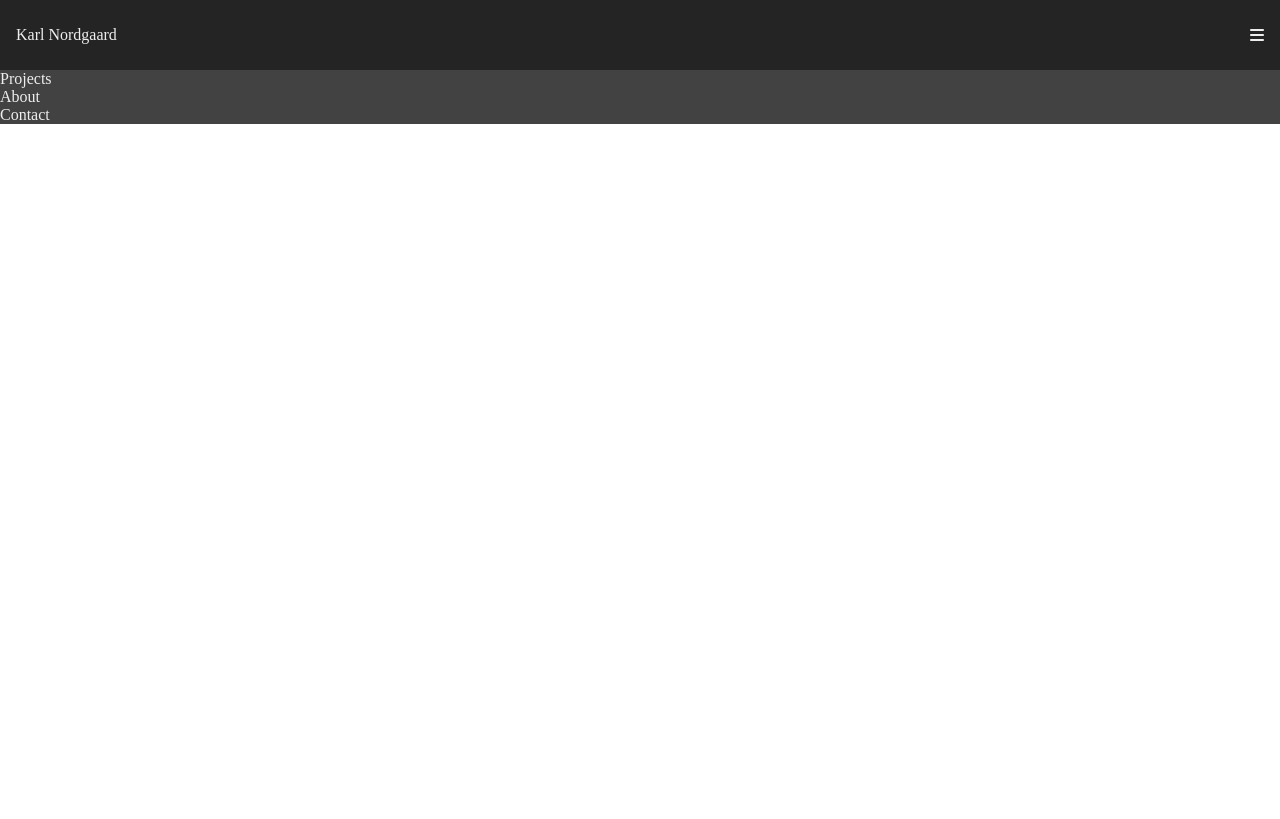
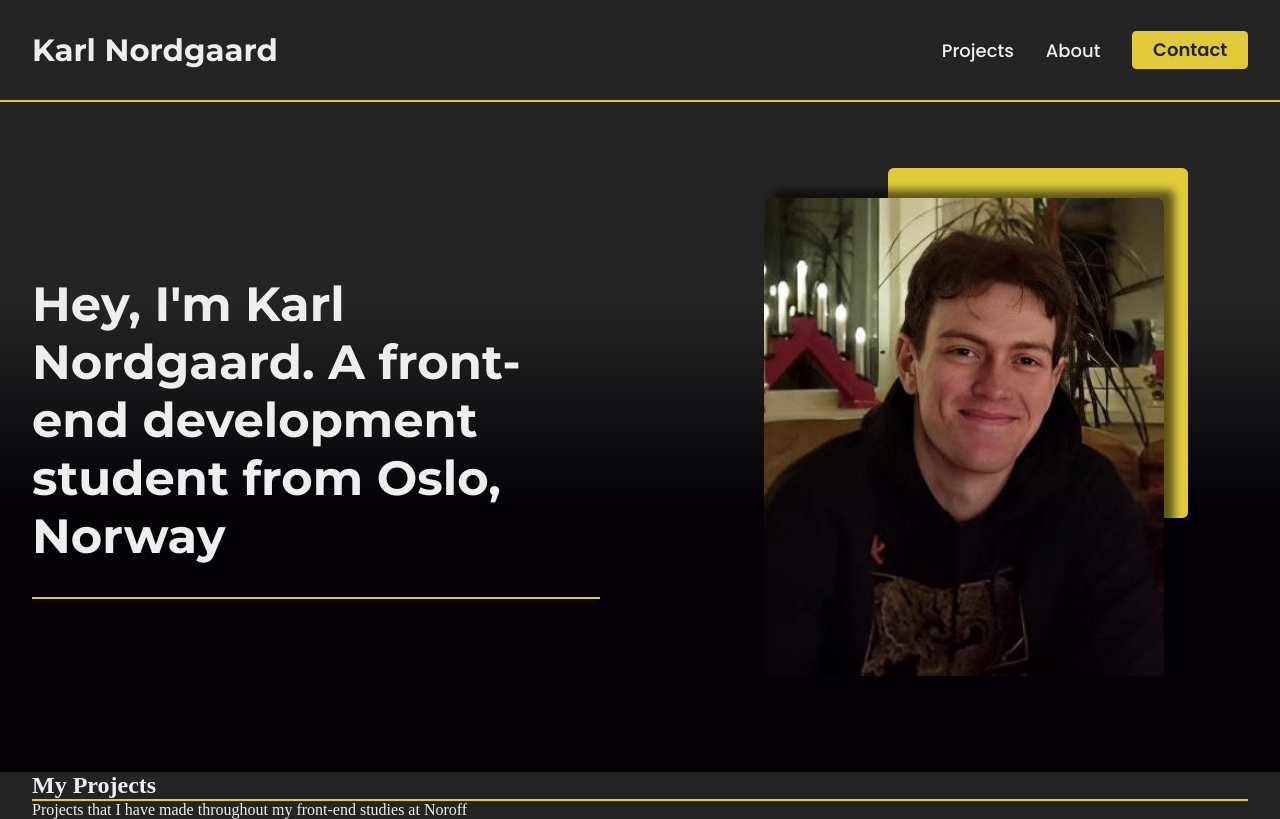
Before and after one commit to karlpnord/Portfolio-1-KPN, a plain HTML site: page index.html in a window 1280 px wide. Drawn offline with Linux system fonts and the light colour scheme.

Commit message:
header finished and responsive. hero finished and responsive. added more utility classes and a responsive container class

```diff
--- a/css/style.css
+++ b/css/style.css
@@ -10,7 +10,7 @@
 
 img {
    display: block;
-   max-width: 100%;
+   width: 100%;
 }
 
 a {
@@ -23,27 +23,254 @@ body {
 }
 
 /** Utility Classes **/
+.container {
+   width: 100%;
+   margin-left: auto;
+   margin-right: auto;
+   padding-left: 2em;
+   padding-right: 2em;
+}
+
 .flex {
    display: flex;
+}
+
+.column {
+   flex-direction: column;
+}
+
+.align-items__center {
    align-items: center;
 }
 
-.container {
-   padding: 0 1em;
+.justify-content__center {
+   justify-content: center;
+}
+
+.vertical-line {
+   border: 1px solid var(--clr-secondary);
 }
 
 /** Header and Navigation **/
 header {
-   width: 100%;
    background-color: var(--clr-primary);
+   border-bottom: 2px solid var(--clr-secondary);
+}
+
+.header-container {
+   height: 70px;
    justify-content: space-between;
-   height: 70px;
+}
+
+.header-logo {
+   font-family: var(--ff-heading);
+   font-weight: var(--fw-bold);
+   font-size: 1.5em;
+}
+
+header i {
+   font-size: 1.5em;
 }
 
 nav ul {
    position: absolute;
-   top: 70px;
+   z-index: 99999;
    left: 0;
+   top: 72px;
+   visibility: hidden;
+   opacity: 0;
    background-color: var(--clr-menu);
    width: 100%;
+   text-align: center;
+   transition: 300ms ease;
 }
+
+nav ul.show-nav {
+   visibility: visible;
+   opacity: 1;
+}
+
+nav ul li {
+   padding: 1.5em 0;
+   border-bottom: 1px solid #686868;
+}
+
+nav ul li a {
+   font-family: var(--ff-nav-items);
+   font-weight: var(--fw-medium);
+}
+
+.header-logo,
+nav ul li a,
+header i {
+   cursor: pointer;
+   transition: 300ms ease;
+}
+
+.header-logo:hover,
+nav ul li a:hover,
+header i:hover {
+   color: var(--secondary-hover);
+}
+
+/** Hero Section **/
+.hero-wrapper {
+   background: rgb(36,36,36);
+   background: linear-gradient(180deg, rgba(36,36,36,1) 30%, rgba(4,2,7,1) 60%);
+}
+
+.hero-section {
+   padding-block: 4em;
+   gap: 5em;
+}
+
+.hero-section h1 {
+   font-family: var(--ff-heading);
+   font-weight: var(--fw-bold);
+   font-size: 2.125em;
+}
+
+.hero-heading {
+   gap: 2em;
+}
+
+.hero-section img {
+   width: 80%;
+   max-width: 400px;
+   position: relative;
+   z-index: 1;
+   border-radius: 0.35em;
+   margin: 0 auto;
+   box-shadow: 10px -8px 9px 0px rgba(0,0,0,0.58);
+}
+
+.hero-image {
+   position: relative;
+   margin: 0 auto;
+}
+
+.image-background {
+   position: absolute;
+   background: var(--clr-secondary);
+   width: 200px;
+   height: 275px;
+   border-radius: 0.35em;
+   z-index: 0;
+   right: 10px;
+   top: -30px;
+}
+
+/** Projects section **/
+.projects-wrapper {
+   background: var(--clr-primary);
+}
+
+/** Responsive Design **/
+@media (min-width: 768px) {
+   /** Header and Navigation **/
+   .header-container {
+      height: 100px;
+   }
+
+   #menu-icon {
+      display: none;
+   }
+
+   nav ul {
+      position: static;
+      visibility: visible;
+      opacity: 1;
+      display: flex;
+      gap: 2em;
+      background-color: var(--clr-primary);
+   }
+
+   nav ul li {
+      border-bottom: none;
+   }
+
+   .nav-contact {
+      background-color: var(--clr-secondary);
+      color: var(--clr-primary);
+      font-weight: var(--fw-sbold);
+      padding: 0.35em 1.15em;
+      border-radius: 0.25em;
+   }
+
+   .nav-contact:hover {
+      background-color: var(--secondary-hover);
+      color: #3D3D3D;
+   }
+
+   nav ul li a {
+      font-size: 1.125em;
+   }
+
+   .header-logo {
+      font-size: 1.925em;
+   }
+
+   /** Hero Section **/
+   .hero-section {
+      flex-direction: row;
+      padding-block: 6em;
+      align-items: center;
+   }
+
+   .hero-heading,
+   .hero-image {
+      flex: 1;
+   }
+}
+
+/** Container Responsiveness **/
+@media (min-width: 475px) {
+   .container {
+      max-width: 475px;
+   }
+}
+
+@media (min-width: 640px) {
+   .container {
+      max-width: 640px;
+   }
+}
+
+@media (min-width: 768px) {
+   .container {
+      max-width: 768px;
+   }
+}
+
+@media (min-width: 1024px) {
+   .container {
+      max-width: 1024px;
+   }
+
+   .hero-heading h1 {
+      font-size: 3em;
+   }
+}
+
+@media (min-width: 1280px) {
+   .container {
+      max-width: 1280px;
+   }
+
+   .image-background {
+      width: 300px;
+      height: 350px;
+      right: 60px;
+      top: -30px;
+   }
+}
+
+@media (min-width: 1536px) {
+   .container {
+      max-width: 1536px;
+   }
+
+   .image-background {
+      right: 120px;
+   }
+}
--- a/css/variables.css
+++ b/css/variables.css
@@ -1,8 +1,12 @@
+@import url('https://fonts.googleapis.com/css2?family=Montserrat:wght@400;500;600;700&display=swap');
 
+@import url('https://fonts.googleapis.com/css2?family=Poppins:wght@400;500;600;700&display=swap');
 
 :root {
    --clr-primary: #242424;
    --clr-secondary: #E0CA3C;
+
+   --secondary-hover: #E7DA5D;
 
    --clr-text: #EEEEEE;
 
@@ -11,4 +15,13 @@
    --clr-inputs: #EEEEEE;
 
    --clr-menu: #424242;
+
+   --ff-heading: 'Montserrat', sans-serif;
+   --ff-paragraph: 'Poppins', sans-serif;
+   --ff-nav-items: 'Poppins', sans-serif;
+
+   --fw-regular: 400;
+   --fw-medium: 500;
+   --fw-sbold: 600;
+   --fw-bold: 700;
 }
--- a/index.html
+++ b/index.html
@@ -9,21 +9,53 @@
 </head>
 <body>
 
-   <header class="flex container">
-      <div>Karl Nordgaard</div>
-      <nav>
-         <ul>
-            <li><a>Projects</a></li>
-            <li><a>About</a></li>
-            <li><a>Contact</a></li>
-         </ul>
-      </nav>
-      <i class="fa-solid fa-bars"></i>
+   <header>
+      <div class="container flex header-container align-items__center">
+         <div class="header-logo">Karl Nordgaard</div>
+         <nav>
+            <ul class="nav-list">
+               <li><a>Projects</a></li>
+               <li><a>About</a></li>
+               <li><a class="nav-contact">Contact</a></li>
+            </ul>
+         </nav>
+         <i class="fa-solid fa-bars" id="menu-icon"></i>
+      </div>
    </header>
 
-   <main></main>
+   <main>
+
+      <div class="hero-wrapper">
+         <section class="container flex column hero-section">
+            <div class="flex column hero-heading">
+               <h1>Hey, I'm Karl Nordgaard. A front-end development student from Oslo, Norway</h1>
+               <div class="vertical-line hero-line"></div>
+            </div>
+            <div class="hero-image">
+               <div class="image-background"></div>
+               <img src="images/hero-image.png" alt="karl petter nordgaard">
+            </div>
+         </section>
+      </div>
+
+      <div class="projects-wrapper">
+         <section class="container flex column projects-section">
+            <div class="projects-section__heading">
+               <h2>My Projects</h2>
+               <div class="vertical-line"></div>
+               <p>Projects that I have made throughout my front-end studies at Noroff</p>
+            </div>
+            <div class="projects-section__cards">
+
+            </div>
+         </section>
+      </div>
+
+   </main>
 
 
    <footer></footer>
+
+   <script src="js/script.js"></script>
 </body>
 </html>
--- /dev/null
+++ b/js/script.js
@@ -0,0 +1,7 @@
+const menuIcon = document.querySelector("#menu-icon");
+const navItems = document.querySelector(".nav-list");
+
+menuIcon.onclick = function() {
+   menuIcon.classList.toggle("fa-xmark");
+   navItems.classList.toggle("show-nav");
+}
```
Also changed, not shown: images/hero-image.png (added).
